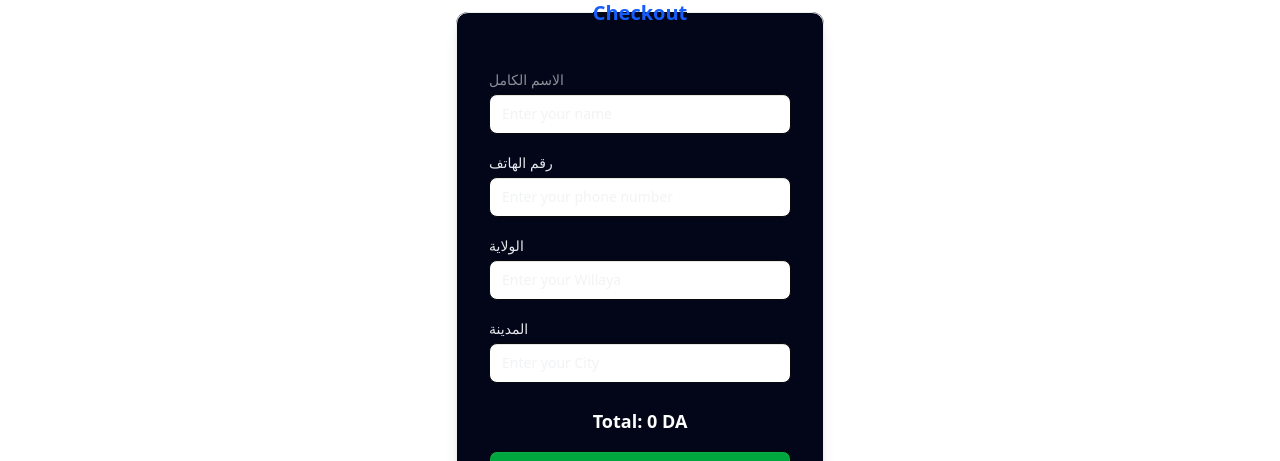
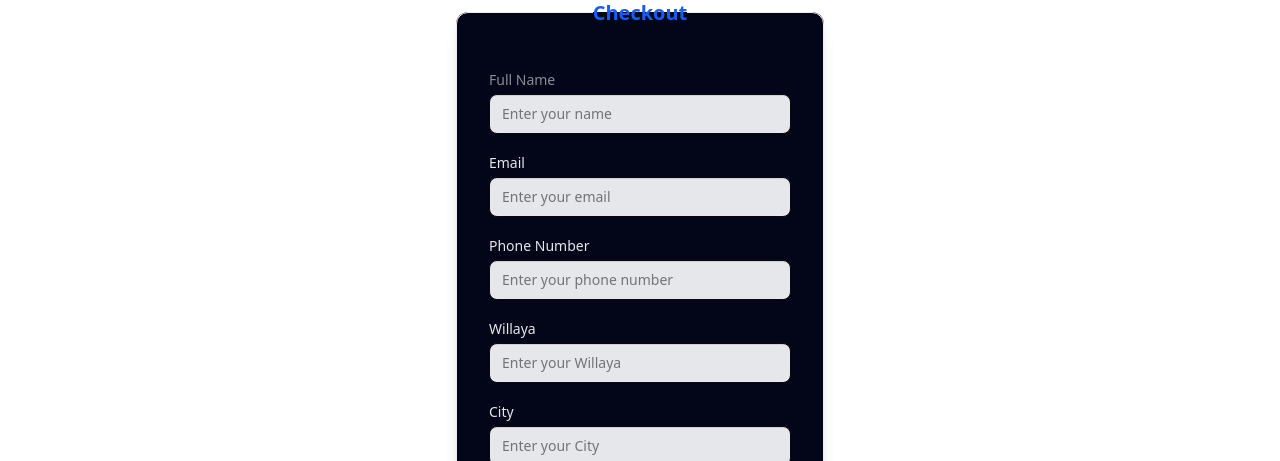
Before and after one commit to KhemissatRa/OctoWeb, a React app: page /checkout in a window 1280 px wide. Shown: the part 491-952 px from the top of the page. Built offline with nearby package versions, Linux system fonts and the light colour scheme; no server answers; the HTML template or start-up script is replaced by a standard one.

Commit message:
change language

```diff
--- a/src/pages/Checkout.jsx
+++ b/src/pages/Checkout.jsx
@@ -83,54 +83,65 @@ export default function Checkout() {
 
           {/* Name */}
           <div className="form-control text-gray-200 space-y-1">
-            <label className="label text-sm font-medium">الاسم الكامل</label>
+            <label className="label text-sm font-medium">Full Name</label>
             <input
               name="name"
               required
               onChange={handleChange}
               type="text"
-              className="input input-neutral text-gray-200 w-full rounded-lg"
+              className="input input-neutral  bg-gray-200 text-black w-full rounded-lg"
               placeholder="Enter your name"
             />
           </div>
 
-
+          {/* Email */}
+          <div className="form-control space-y-1">
+            <label className="label text-sm text-gray-200 font-medium">Email</label>
+            <input
+              name="email"
+              required
+              onChange={handleChange}
+              type="email"
+              className="input input-neutral bg-gray-200 text-black w-full rounded-lg"
+              placeholder="Enter your email"
+            />
+          </div>
 
           {/* Phone */}
           <div className="form-control space-y-1">
-            <label className="label text-sm text-gray-200 font-medium">رقم الهاتف</label>
+            <label className="label text-sm text-gray-200 font-medium">Phone Number</label>
             <input
               name="Number"
               required
               onChange={handleChange}
               type="text"
-              className="input input-neutral text-gray-200 w-full rounded-lg"
+              className="input input-neutral bg-gray-200 text-black w-full rounded-lg"
               placeholder="Enter your phone number"
             />
           </div>
 
           {/* Wilaya */}
           <div className="form-control space-y-1">
-            <label className="label text-sm text-gray-200 font-medium">الولاية</label>
+            <label className="label text-sm text-gray-200 font-medium">Willaya</label>
             <input
               name="willaya"
               required
               onChange={handleChange}
               type="text"
-              className="input input-neutral text-gray-200 w-full rounded-lg"
+              className="input input-neutral bg-gray-200 text-black w-full rounded-lg"
               placeholder="Enter your Willaya"
             />
           </div>
 
           {/* City */}
           <div className="form-control space-y-1">
-            <label className="label text-sm text-gray-200 font-medium">المدينة</label>
+            <label className="label text-sm text-gray-200 font-medium">City</label>
             <input
               name="city"
               required
               onChange={handleChange}
               type="text"
-              className="input input-neutral text-gray-200 w-full rounded-lg"
+              className="input input-neutral bg-gray-200 text-black w-full rounded-lg"
               placeholder="Enter your City"
             />
           </div>
@@ -145,11 +156,13 @@ export default function Checkout() {
             type="submit"
             className="btn btn-neutral bg-green-600 w-full rounded-lg font-semibold"
           >
-قدم الطلب          </button>
+            Confirm Order
+          </button>
         </fieldset>
       </form>
 
       <Timeline />
+      <Fouter />
 
       {/* ✅ Toast must be rendered ONCE */}
       <ToastContainer />
```
